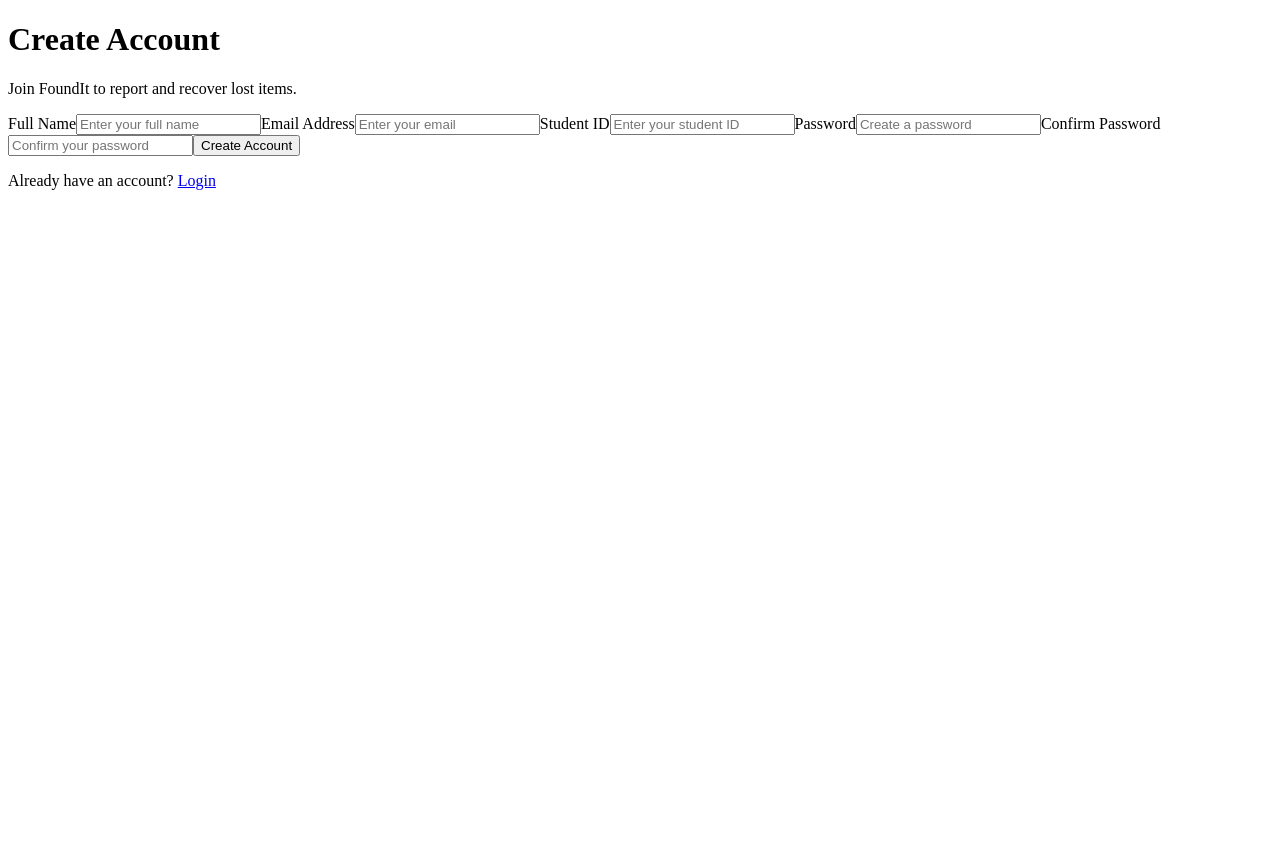
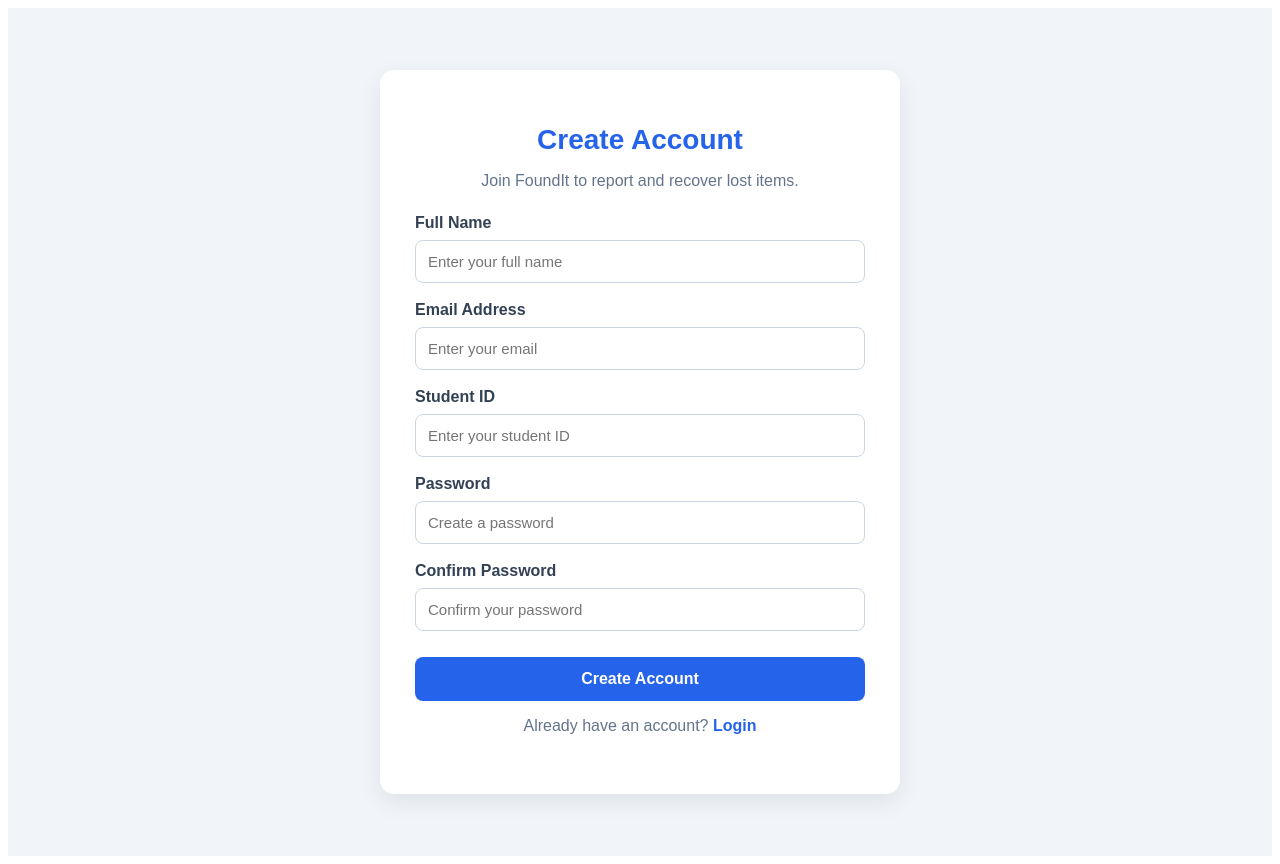
Before and after one commit to imranosman886-beep/Found-it-front-end, a React (Vite) app: page /signup in a window 1280 px wide. Before the commit the page ends 800 px from the top, so only its background shows below. Built offline with nearby package versions, Linux system fonts and the light colour scheme.

Commit message:
Style authentication pages

```diff
--- a/src/styles/Auth.css
+++ b/src/styles/Auth.css
@@ -1 +1,110 @@
-// OWNER: Priscillah
+/* Authentication pages */
+.auth-page {
+  min-height: 100vh;
+  display: flex;
+  justify-content: center;
+  align-items: center;
+  padding: 24px;
+  background: #f1f5f9;
+  font-family: Arial, sans-serif;
+}
+
+/* Login and signup forms */
+.auth-form {
+  width: 100%;
+  max-width: 450px;
+  padding: 35px;
+  background: #ffffff;
+  border-radius: 14px;
+  box-shadow: 0 8px 25px rgba(0, 0, 0, 0.08);
+}
+
+/* Form heading */
+.auth-form h1 {
+  margin-bottom: 12px;
+  color: #2563eb;
+  font-size: 28px;
+  text-align: center;
+}
+
+.auth-form > p {
+  margin-bottom: 24px;
+  color: #64748b;
+  text-align: center;
+}
+
+/* Labels */
+.auth-form label {
+  display: block;
+  margin-bottom: 8px;
+  color: #334155;
+  font-weight: 600;
+}
+
+/* Input fields */
+.auth-form input {
+  width: 100%;
+  padding: 12px;
+  margin-bottom: 18px;
+  border: 1px solid #cbd5e1;
+  border-radius: 8px;
+  font-size: 15px;
+  box-sizing: border-box;
+}
+
+.auth-form input:focus {
+  outline: none;
+  border-color: #2563eb;
+  box-shadow: 0 0 0 3px rgba(37, 99, 235, 0.1);
+}
+
+/* Submit button */
+.auth-form button {
+  width: 100%;
+  padding: 13px;
+  margin-top: 8px;
+  background: #2563eb;
+  color: white;
+  border: none;
+  border-radius: 8px;
+  font-size: 16px;
+  font-weight: bold;
+  cursor: pointer;
+  transition: background 0.2s;
+}
+
+.auth-form button:hover {
+  background: #1d4ed8;
+}
+
+/* Error messages */
+.auth-error {
+  padding: 10px;
+  margin-bottom: 18px;
+  background: #fee2e2;
+  color: #991b1b;
+  border-radius: 8px;
+  font-size: 14px;
+}
+
+/* Links */
+.auth-form a {
+  color: #2563eb;
+  text-decoration: none;
+  font-weight: 600;
+}
+
+.auth-form a:hover {
+  text-decoration: underline;
+}
+
+/* Mobile responsiveness */
+@media (max-width: 480px) {
+  .auth-form {
+    padding: 24px;
+  }
+
+  .auth-form h1 {
+    font-size: 24px;
+  }
+}
```
